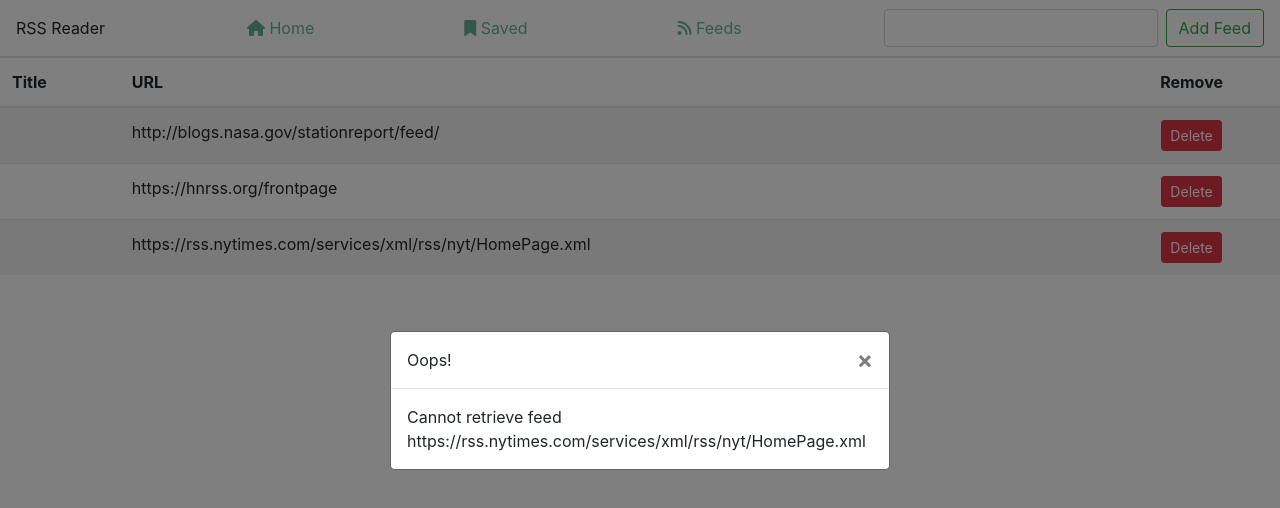
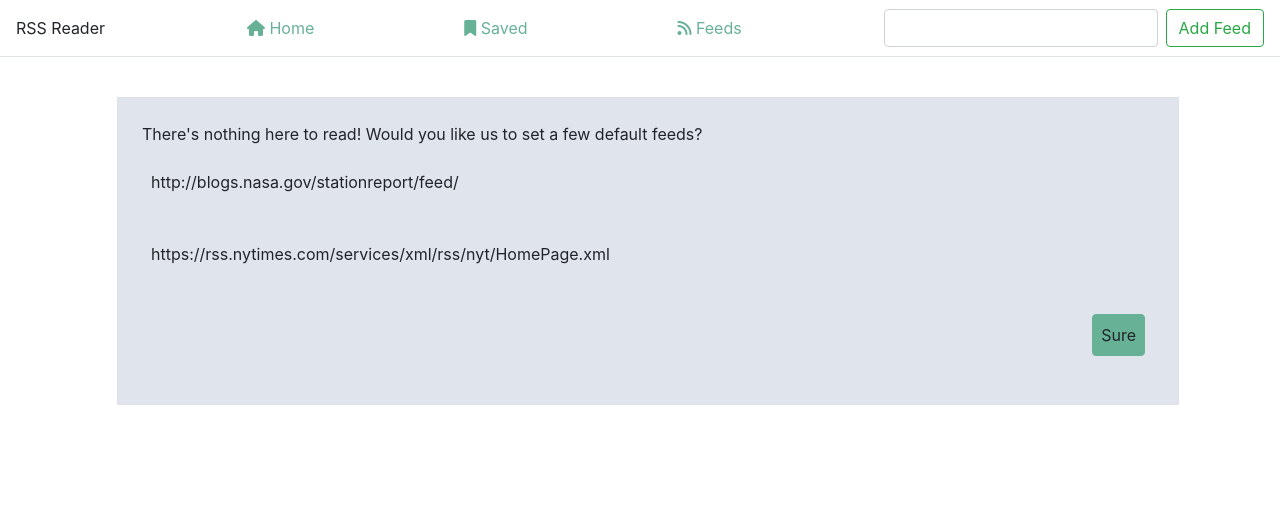
Before and after one commit to guygrigsby/react-rss, a React (Create React App) app: page /feeds in a window 1280 px wide. Shown: the top 508 px of the page. Built offline with nearby package versions, Linux system fonts and the light colour scheme; no server answers.

Commit message:
DONESIES. I think. will keep debugging

```diff
--- a/src/App.js
+++ b/src/App.js
@@ -16,13 +16,7 @@ const initialFaveState = () => {
 const initialFeedState = () => {
   const saved = getFeeds()
   console.log('getting feeds', saved)
-  return saved
-    ? saved
-    : [
-        'http://blogs.nasa.gov/stationreport/feed/',
-        'https://hnrss.org/frontpage',
-        'https://rss.nytimes.com/services/xml/rss/nyt/HomePage.xml',
-      ]
+  return saved ? saved : []
 }
 
 const App = () => {
@@ -56,6 +50,7 @@ const App = () => {
         <Modal
           title={modal.title}
           msg={modal.msg}
+          buttons={modal.buttons}
           closeModal={() => setModal(null)}
         />
       ) : (
@@ -106,6 +101,7 @@ const App = () => {
               items={items}
               feeds={feeds}
               faves={faves}
+              setFeeds={setFeeds}
               toggleFave={toggleFave}
               setModal={setModal}
             />
--- a/src/Modals/Modal.js
+++ b/src/Modals/Modal.js
@@ -1,7 +1,7 @@
 import React from 'react'
 import PropTypes from 'prop-types'
 
-const Modal = ({ title, msg, closeModal }) => (
+const Modal = ({ title, msg, closeModal, buttons }) => (
   <>
     <div className="modal-backdrop fade show"></div>
     <div className="modal" style={{ display: 'block' }}>
@@ -14,6 +14,30 @@ const Modal = ({ title, msg, closeModal }) => (
             </button>
           </div>
           <div className="modal-body">{msg}</div>
+          {buttons ? (
+            <div className="modal-footer">
+              {buttons.map((button, idx) => {
+                return (
+                  <button
+                    key={idx}
+                    type="button"
+                    onClick={button.onClick}
+                    className="btn btn-primary"
+                  >
+                    {button.text}
+                  </button>
+                )
+              })}
+              <button
+                type="button"
+                className="btn btn-secondary"
+                onClick={closeModal}
+                data-dismiss="modal"
+              >
+                Cancel
+              </button>
+            </div>
+          ) : null}
         </div>
       </div>
     </div>
@@ -24,6 +48,12 @@ Modal.propTypes = {
   title: PropTypes.string,
   msg: PropTypes.string,
   closeModal: PropTypes.func,
+  buttons: PropTypes.arrayOf(
+    PropTypes.shape({
+      text: PropTypes.string,
+      onClick: PropTypes.number,
+    }),
+  ),
 }
 
 export default Modal
--- /dev/null
+++ b/src/components/FeedExamples.js
@@ -0,0 +1,41 @@
+import React from 'react'
+import PropTypes from 'prop-types'
+
+const feeds = [
+  'http://blogs.nasa.gov/stationreport/feed/',
+  'https://rss.nytimes.com/services/xml/rss/nyt/HomePage.xml',
+]
+
+const FeedExamples = ({ setFeeds, setModal }) => {
+  return (
+    <div className="container">
+      <div className="p-4 align-items-center">
+        <div className="col p-4 border bg-light">
+          {
+            "There's nothing here to read! Would you like us to set a few default feeds?"
+          }
+          {feeds.map((feed, idx) => (
+            <span className="row p-4" key={`${idx}-examplefeed`}>
+              {feed}
+            </span>
+          ))}
+          <div className="row p-4">
+            <button
+              type="button"
+              onClick={() => setFeeds(feeds)}
+              className="btn btn-primary ml-auto p-2"
+            >
+              Sure
+            </button>
+          </div>
+        </div>
+      </div>
+    </div>
+  )
+}
+
+FeedExamples.propTypes = {
+  setFeeds: PropTypes.func,
+  setModal: PropTypes.func,
+}
+export default FeedExamples
--- a/src/components/FeedsTable.js
+++ b/src/components/FeedsTable.js
@@ -15,7 +15,8 @@ const FeedsTable = ({ feeds, handleDelete, setModal }) => {
         </tr>
       </thead>
       <tbody>
-        {feeds.map((url, idx) => (
+        {feeds
+          ? feeds.map((url, idx) => (
               <FeedTableRow
                 key={`${idx}-row-key`}
                 idx={idx}
@@ -23,13 +24,15 @@ const FeedsTable = ({ feeds, handleDelete, setModal }) => {
                 handleDelete={handleDelete}
                 setModal={setModal}
               />
-        ))}
+            ))
+          : null}
       </tbody>
     </table>
   )
 }
 
 FeedsTable.propTypes = {
+  setFeeds: PropTypes.func,
   handleDelete: PropTypes.func,
   feeds: PropTypes.arrayOf(PropTypes.string),
   setModal: PropTypes.func,
--- a/src/pages/Feeds.js
+++ b/src/pages/Feeds.js
@@ -1,6 +1,7 @@
 import React from 'react'
 import PropTypes from 'prop-types'
 import FeedsTable from '../components/FeedsTable.js'
+import FeedExamples from '../components/FeedExamples.js'
 
 const Feeds = ({ feeds, setFeeds, setModal }) => {
   const handleDelete = (idx) => {
@@ -10,8 +11,22 @@ const Feeds = ({ feeds, setFeeds, setModal }) => {
     console.log('copy', copy)
     setFeeds(copy)
   }
+  console.log('feeds', feeds, 'feeds cond', feeds && feeds.length > 0)
   return (
-    <FeedsTable feeds={feeds} handleDelete={handleDelete} setModal={setModal} />
+    <div className="container-fluid m-2 p-2">
+      <div className="row">
+        {feeds && feeds.length > 0 ? (
+          <FeedsTable
+            feeds={feeds}
+            setFeeds={setFeeds}
+            handleDelete={handleDelete}
+            setModal={setModal}
+          />
+        ) : (
+          <FeedExamples setFeeds={setFeeds} setModal={setModal} />
+        )}
+      </div>
+    </div>
   )
 }
 Feeds.propTypes = {
--- a/src/pages/Home.js
+++ b/src/pages/Home.js
@@ -1,10 +1,11 @@
 import React from 'react'
 import PropTypes from 'prop-types'
 import rss from '../services/rss.js'
+import FeedExamples from '../components/FeedExamples.js'
 import FeedList from '../components/FeedList'
 
 const Home = (props) => {
-  const { feeds, setItems, setModal } = props
+  const { feeds, setItems, setFeeds, setModal } = props
   const feedURL = feeds[0]
 
   React.useEffect(() => {
@@ -39,7 +40,11 @@ const Home = (props) => {
   return (
     <div className="container-fluid m-2 p-2">
       <div className="row">
-        <div className="col">{<FeedList {...props} />}</div>
+        {feeds && feeds.length > 0 ? (
+          <div className="col">{<FeedList {...props} />}</div>
+        ) : (
+          <FeedExamples setFeeds={setFeeds} setModal={setModal} />
+        )}
       </div>
     </div>
   )
@@ -47,6 +52,7 @@ const Home = (props) => {
 
 Home.propTypes = {
   setModal: PropTypes.func,
+  setFeeds: PropTypes.func,
   feeds: PropTypes.arrayOf(PropTypes.string),
   setItems: PropTypes.func,
 }
```
Lines whose indentation alone changed are shown as unchanged.
